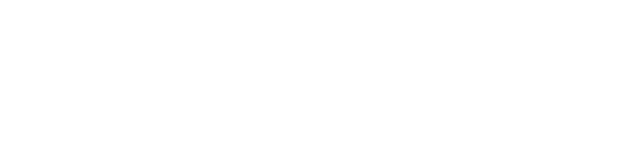
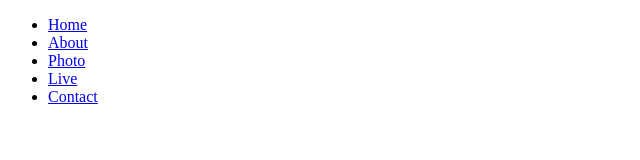
Before and after one commit to dvxiaofan/MusicWeb, a plain HTML site: page index.html in a window 1280 px wide. Shown: the whole page, without its empty margins (0-640 px from the left). Drawn offline with Linux system fonts and the light colour scheme.

Commit message:
初步创建页面

```diff
--- a/index.html
+++ b/index.html
@@ -4,9 +4,21 @@
 	<meta charset="UTF-8">
 	<meta name="viewport" content="width=device-width, initial-scale=1.0">
 	<meta http-equiv="X-UA-Compatible" content="ie=edge">
+	<script src="https://cdn.bootcss.com/modernizr/2010.07.06dev/modernizr.min.js"></script>
 	<title>Music-web</title>
 </head>
 <body>
+	<header>
+		<nav>
+			<ul>
+				<li><a href="index.html">Home</a></li>
+				<li><a href="about.html">About</a></li>
+				<li><a href="photos.html">Photo</a></li>
+				<li><a href="live.html">Live</a></li>
+				<li><a href="contact.html">Contact</a></li>
+			</ul>
+		</nav>
+	</header>
 
 </body>
 </html>
```
